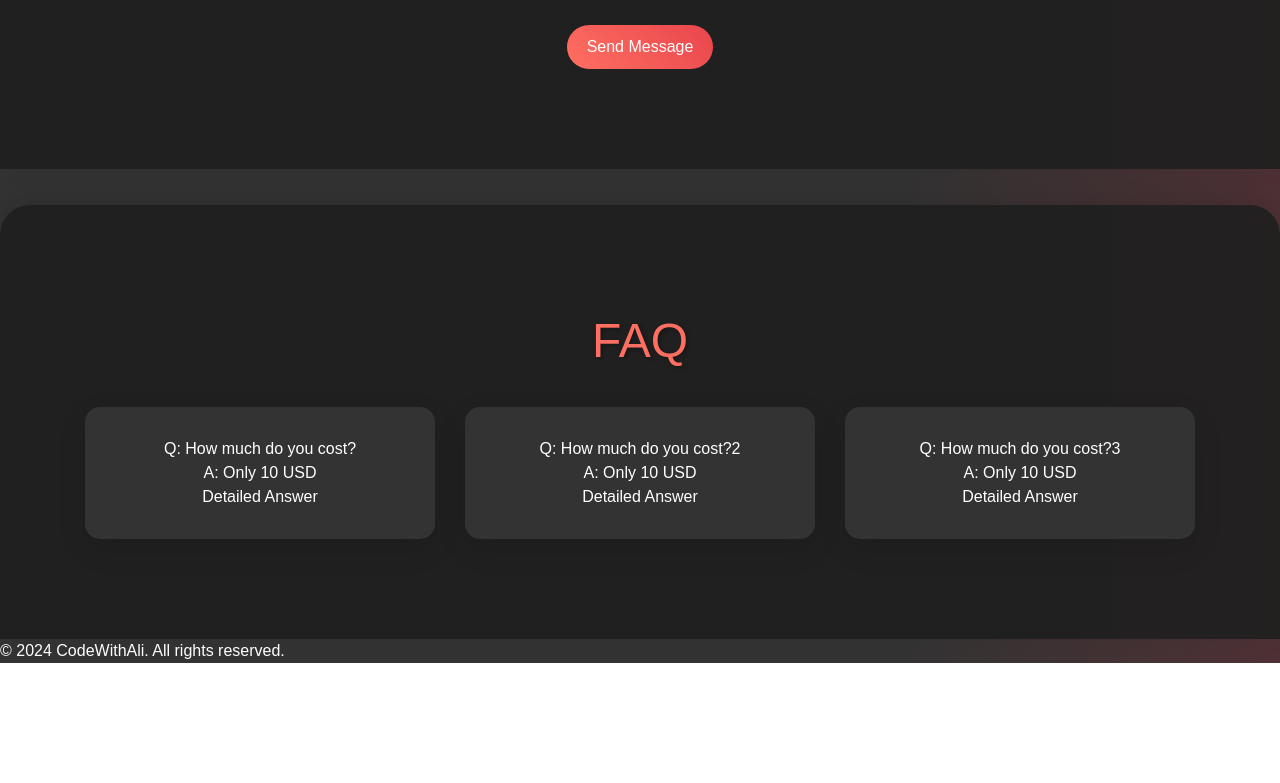
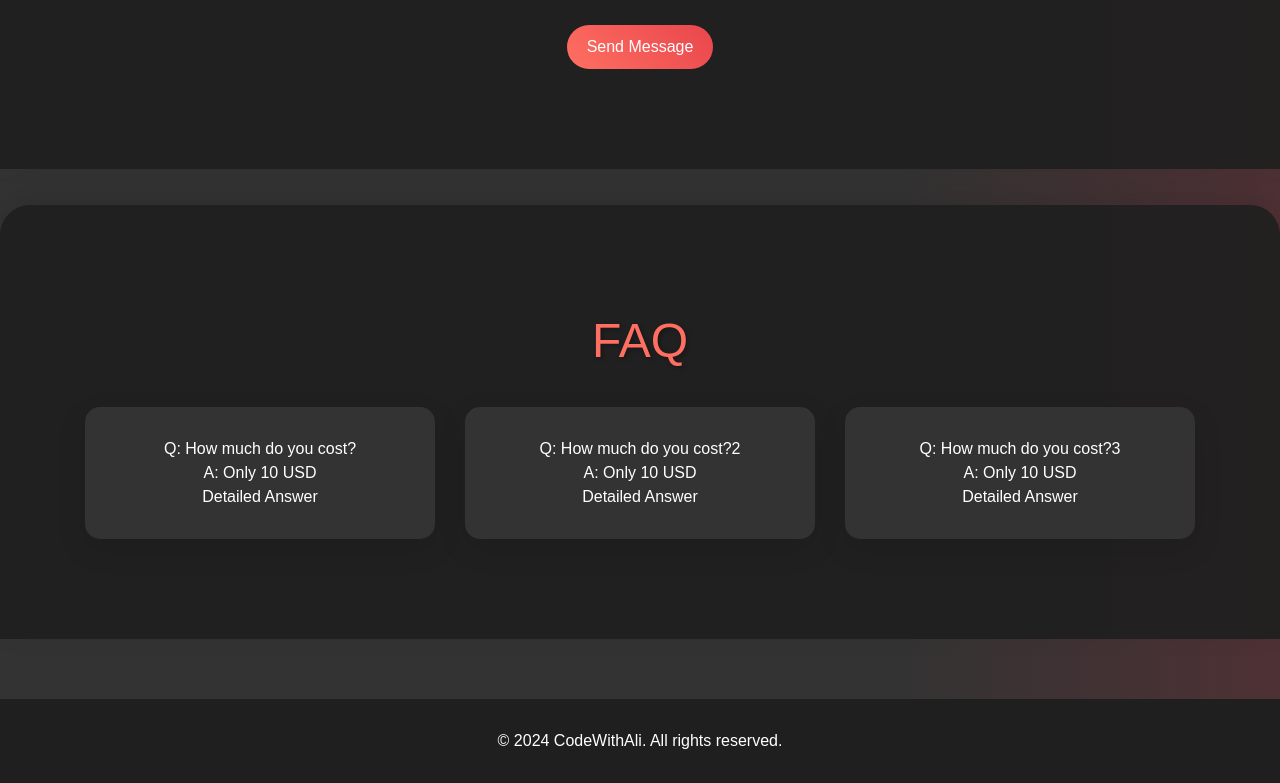
Before and after one commit to CodeWithAli-Co/CodeWithAli, a Next.js app: page / in a window 1280 px wide. Shown: the part 2515-3298 px from the top of the page. Before the commit the page ends 3178 px from the top, so only its background shows below. Built offline with nearby package versions, Linux system fonts and the light colour scheme.

Commit message:
centering the footer p

```diff
--- a/src/app/globals.css
+++ b/src/app/globals.css
@@ -440,3 +440,16 @@ h2 {
 #sidebarMenu {
   display: none;
 }
+
+footer {
+  background: var(--background-light);
+  color: var(--text-color);
+  text-align: center;  /* Already had this */
+  padding: 30px 20px;  /* Added horizontal padding */
+  margin-top: 60px;
+  position: relative;
+  overflow: hidden;
+  display: flex;      /* Add these three lines */
+  justify-content: center;
+  align-items: center;
+}
--- a/src/app/mediaSizing.css
+++ b/src/app/mediaSizing.css
@@ -320,6 +320,7 @@
     footer {
       padding: 20px 15px;
       margin-top: 30px;
+
     }
 
     footer::before {
```
